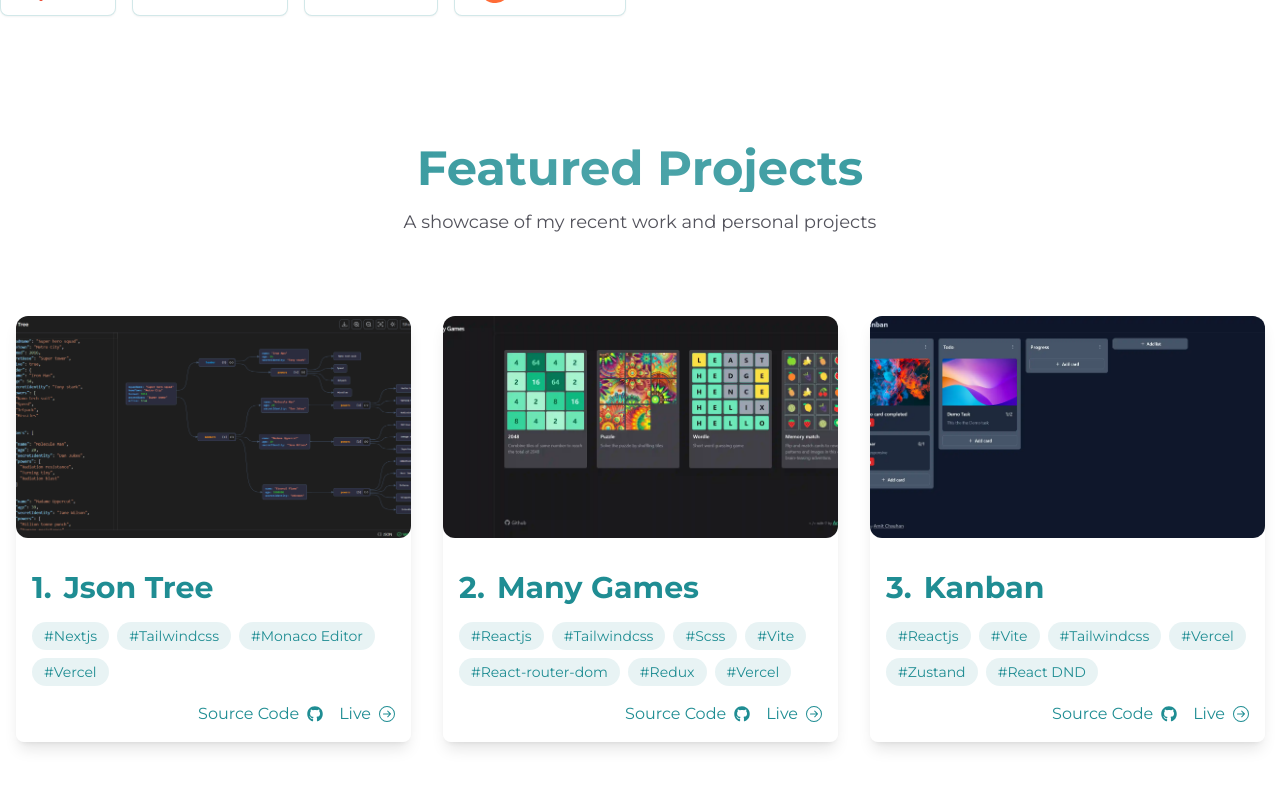
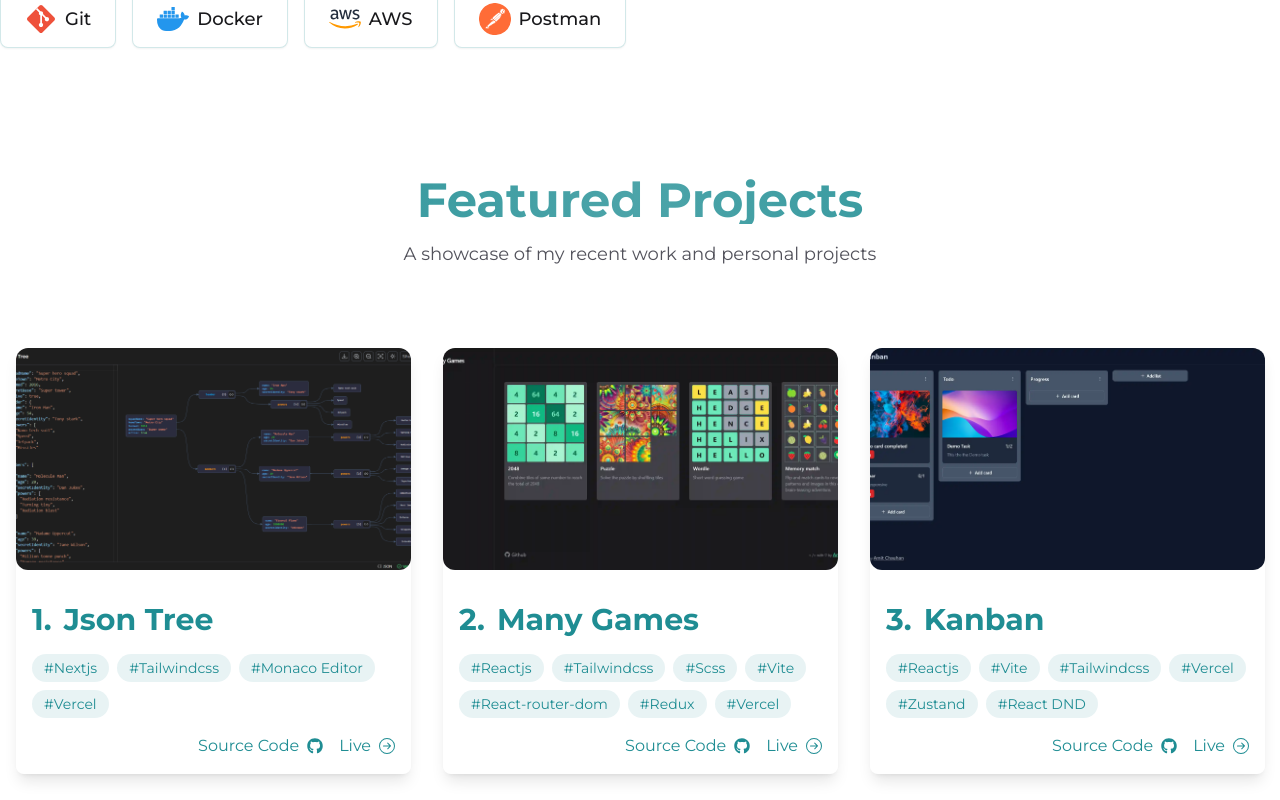
Before and after one commit to anthonydouglas88111/portfolio, a Next.js app: page / in a window 1280 px wide. Shown: the part 1548-2348 px from the top of the page. Built offline with nearby package versions, Linux system fonts and the light colour scheme.

Commit message:
fix the style

```diff
--- a/package.json
+++ b/package.json
@@ -20,7 +20,7 @@
     "@tailwindcss/typography": "^0.5.16",
     "@vercel/analytics": "^1.3.1",
     "formik": "^2.4.5",
-    "framer-motion": "^10.16.16",
+    "framer-motion": "^10.18.0",
     "lru-cache": "^10.1.0",
     "lucide-react": "^0.366.0",
     "nanoid": "^5.0.7",
--- a/src/components/projects/project-card.tsx
+++ b/src/components/projects/project-card.tsx
@@ -34,7 +34,7 @@ export default function ProjectCard(props: ProjectCardProps) {
         <div className="flex flex-col">
           <div className="flex items-center gap-3">
             <span className="relative h-5 w-5">
-              <Image src={props.favicon} alt="logo" fill />
+              <Image src={props.favicon} alt="logo" fill sizes="20px" />
             </span>
             <span className="text-sm font-semibold">{props.name}</span>
           </div>
--- a/src/components/projects/project-showcase.tsx
+++ b/src/components/projects/project-showcase.tsx
@@ -84,7 +84,7 @@ export default function ProjectShowcase(props: ProjectShowcaseProps) {
           <Slider {...sliderSettings} className="project-carousel">
             {props.projects.map((project, index) => (
               <div key={project.title} className="h-full">
-                <div className="relative h-full overflow-hidden rounded-lg bg-white/5  shadow-lg transition-all hover:shadow-xl dark:bg-zinc-900/50">
+                <div className="relative h-full overflow-hidden rounded-lg bg-white/5  shadow-lg transition-all dark:bg-zinc-900/50">
                   <div className="flex h-full flex-col gap-4">
                     <div className="relative aspect-video w-full overflow-hidden rounded-xl">
                       <Image
--- a/src/layout/main-layout.tsx
+++ b/src/layout/main-layout.tsx
@@ -20,7 +20,7 @@ export default function MainLayout(props: MainLayoutProps) {
     <>
       <div className={classNames("min-h-screen", montserrat.className)}>
         <Navbar routes={routes} />
-        <main className="pt-24">{props.children}</main>
+        <main className="pt-32">{props.children}</main>
       </div>
       <Footer />
     </>
```
Also changed, not shown: 1 other file (tests, documents, lock files or other folders).
